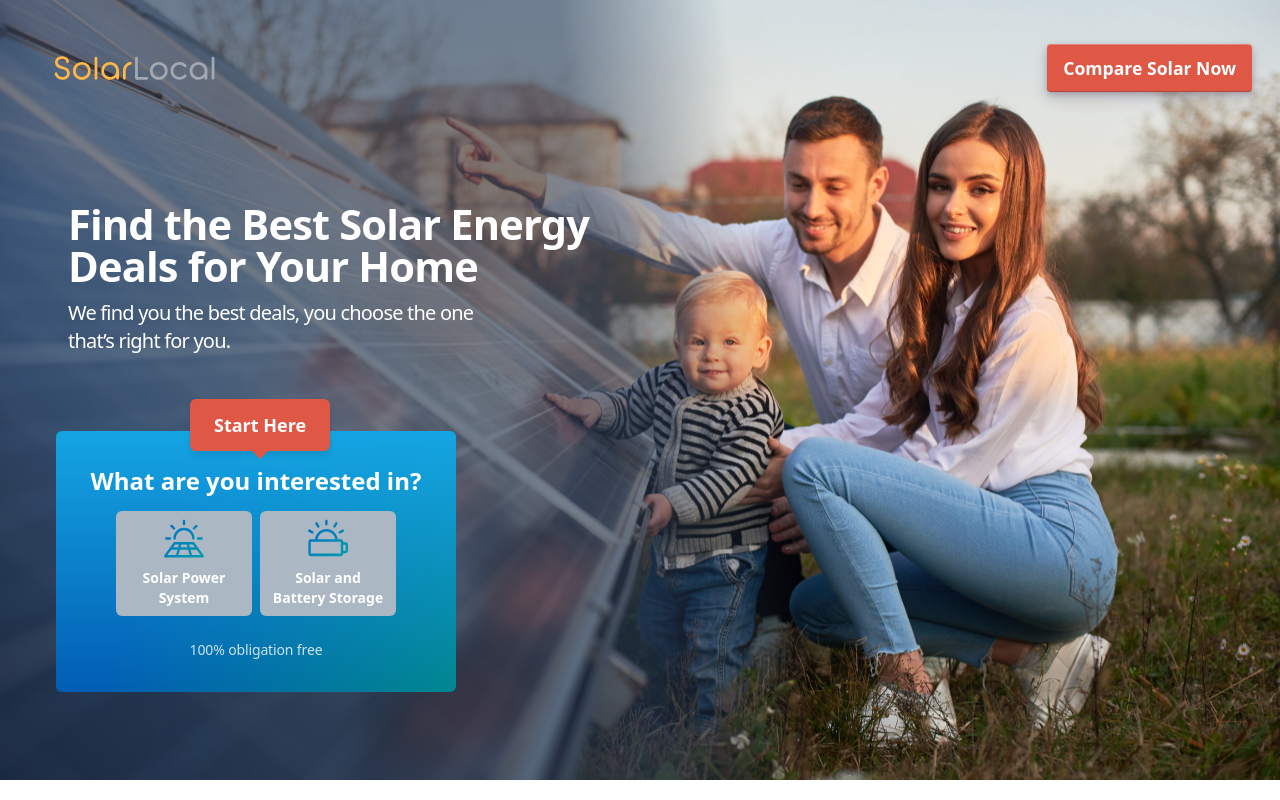
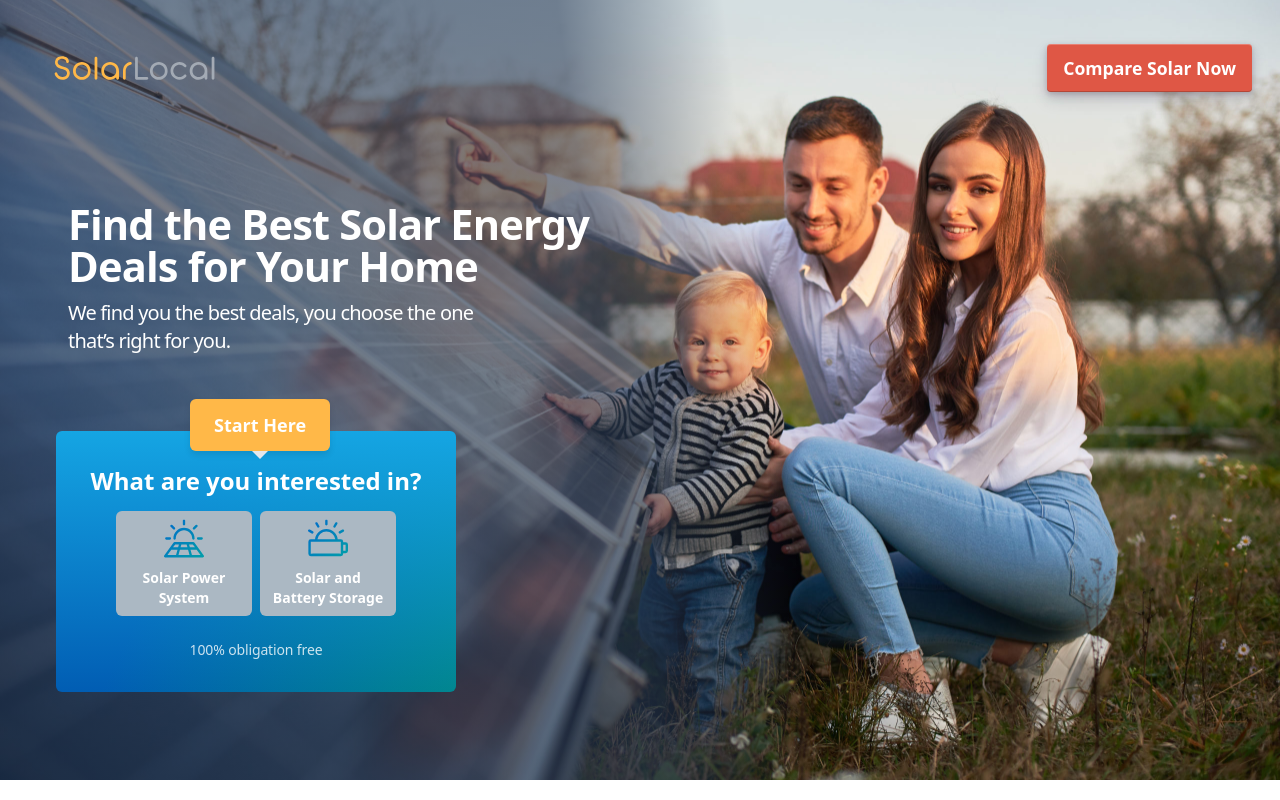
Before and after one commit to elghanbibadr/compareSolar, a Next.js app: page / in a window 1280 px wide. Shown: the top 800 px of the page. Built offline with nearby package versions, Linux system fonts and the light colour scheme.

Commit message:
fix logo and conmtent

```diff
--- a/app/componenets/Hero.tsx
+++ b/app/componenets/Hero.tsx
@@ -46,9 +46,9 @@ export default function Hero() {
   {/* "Start Here" Button */}
   <div className="gradientButton3 relative md:w-[400px] p-6  mt-16 md:p-8 md:rounded-md">
     <div className="absolute -top-6 left-[100px] md:left-[134px] transform -translate-x-1/2 flex items-center justify-center animate-bounce-custom">
-      <div className="relative gradientButton text-white text-sm md:text-lg font-bold px-6 py-3 rounded-md shadow-md">
+      <div className="relative bg-[#FFB848] text-white text-sm md:text-lg font-bold px-6 py-3 rounded-md shadow-md">
         Start Here
-        <div className="absolute w-0 h-0 border-x-8 border-x-transparent border-t-8 border-t-[#df5745] -bottom-2 left-1/2 transform -translate-x-1/2"></div>
+        <div className="absolute w-0 h-0 border-x-8 border-x-transparent border-t-8 border-t-[#FFB848]] -bottom-2 left-1/2 transform -translate-x-1/2"></div>
       </div>
     </div>
 
--- a/app/componenets/Quiz.tsx
+++ b/app/componenets/Quiz.tsx
@@ -236,10 +236,10 @@ export default function Quiz() {
                   <button
                     key={optionKey}
                     onClick={() => handleOptionSelect(optionText)}
-                    className={`p-4 max-w-[200px] md:w-[200px] font-bold text-[#333333] md:py-7  min-h-[56px] rounded-lg shadow text-center ${
+                    className={`p-4 max-w-[200px] mx-1 md:w-[200px] text-wrap font-bold text-[#333333] md:py-7  min-h-[56px] rounded-lg shadow text-center ${
                       isSelected
-                        ? "bg-[#DBEACF] text-[14px] text-[#333333]"
-                        : "bg-white text-[#333333] text-[14px] text-nowrap border border-gray-300"
+                        ? "bg-[#DBEACF] text-[12px] md:text-[14px] text-[#333333]"
+                        : "bg-white text-[#333333] text-[12px] md:text-[14px] md:text-nowrap border border-gray-300"
                     }`}
                   >
                     {optionText.includes("Power System") && (
```
